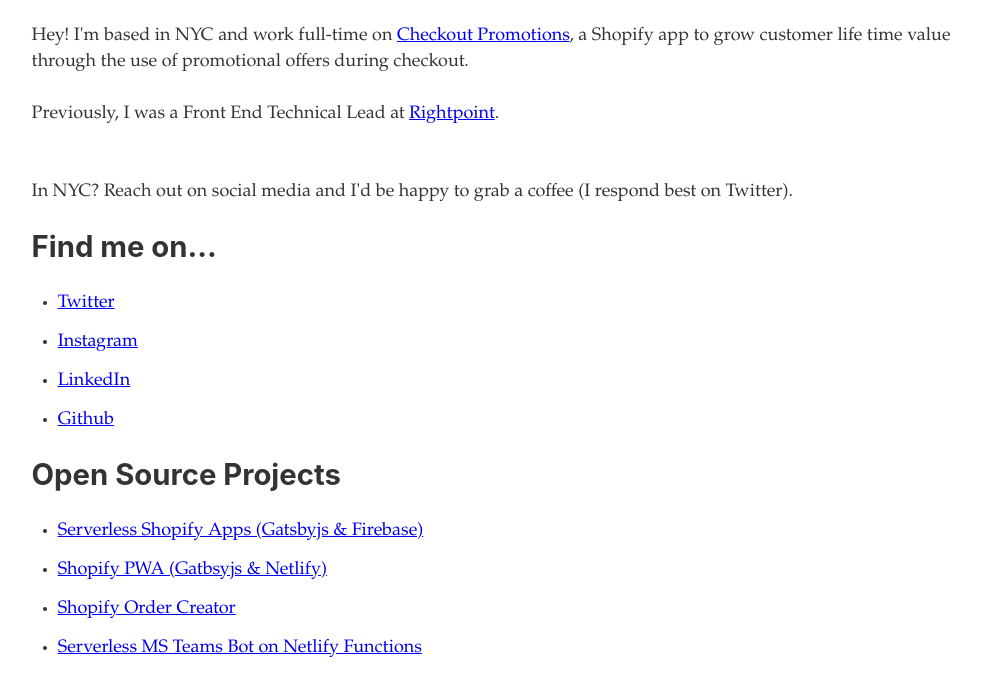
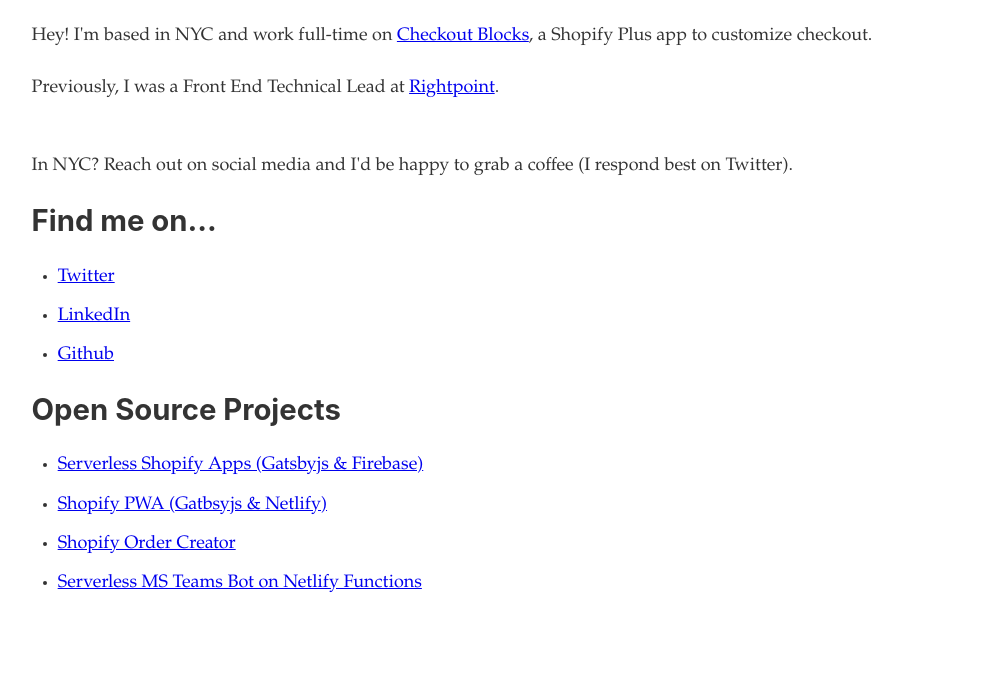
Before and after one commit to gil--/gilgreenberg.com, a Gatsby site: page / in a window 1280 px wide. Shown: the part 98-794 px from the top of the page, without its empty margins (148-1129 px from the left). Built offline with nearby package versions, Linux system fonts and the light colour scheme; Gatsby itself is replaced by a stand-in of ours.

```diff
--- a/src/pages/index.js
+++ b/src/pages/index.js
@@ -2,21 +2,19 @@
 import { Link } from "gatsby"
 
 import Layout from "../components/layout"
-import Image from "../components/image"
 import SEO from "../components/seo"
 
 const IndexPage = () => (
   <Layout>
     <SEO title="Home" />
     <h1>Gil Greenberg</h1>
-    <p>Hey! I'm based in NYC and work full-time on <a href="https://www.checkoutpromotions.com" target="_blank">Checkout Promotions</a>, a Shopify app to grow customer life time value through the use of promotional offers during checkout.</p>
+    <p>Hey! I'm based in NYC and work full-time on <a href="https://apps.shopify.com/checkout-blocks" target="_blank">Checkout Blocks</a>, a Shopify Plus app to customize checkout.</p>
     <p>Previously, I was a Front End Technical Lead at <a href="//rightpoint.com" target="_blank">Rightpoint</a>.</p>
     <br />
     <p>In NYC? Reach out on social media and I'd be happy to grab a coffee (I respond best on Twitter).</p>
     <h2>Find me on...</h2>
     <ul>
       <li><a href="//www.twitter.com/gilgnyc" target="_blank">Twitter</a></li>
-      <li><a href="//www.instagram.com/gil.nyc/" target="_blank">Instagram</a></li>
       <li><a href="//www.linkedin.com/in/gilgreenberg" target="_blank">LinkedIn</a></li>
       <li><a href="//github.com/gil--" target="_blank">Github</a></li>
     </ul>
```
